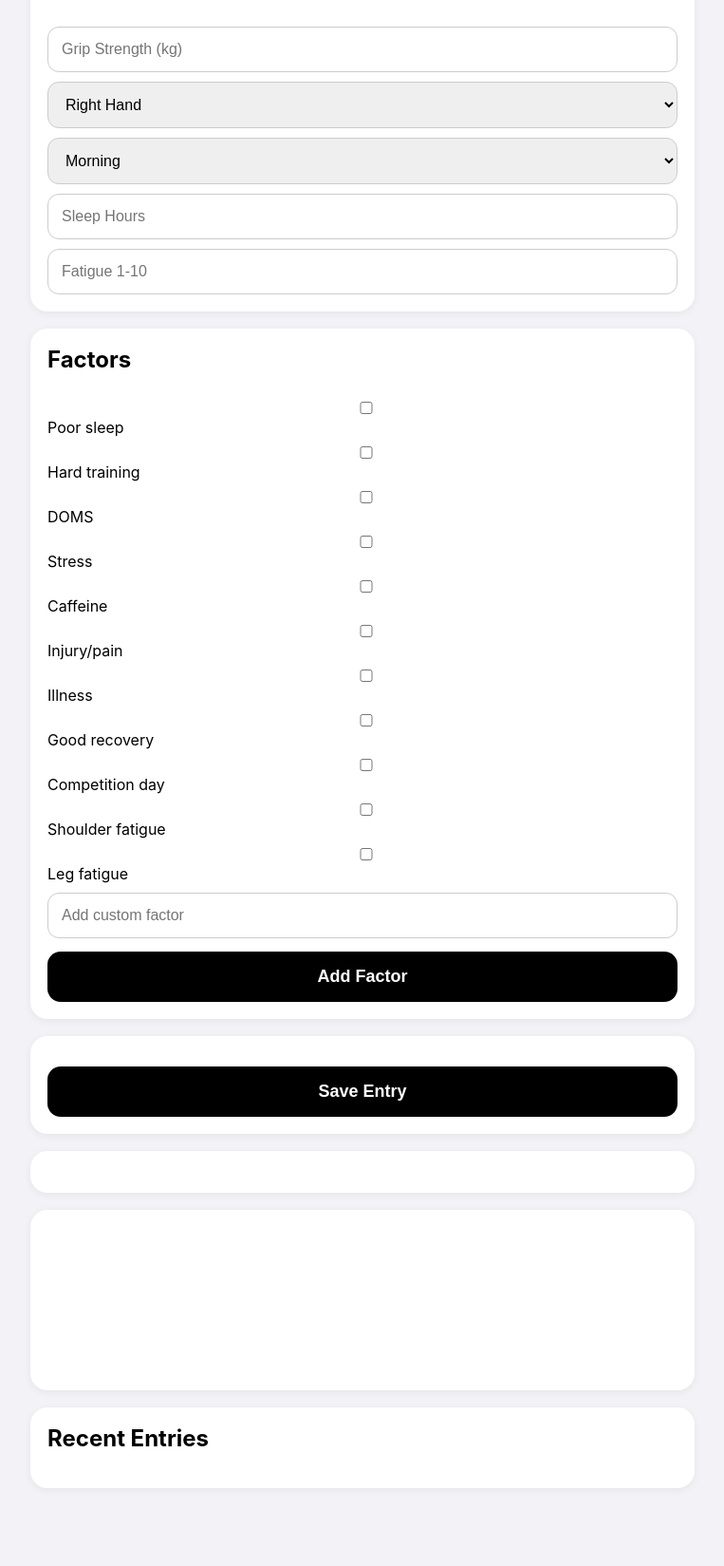
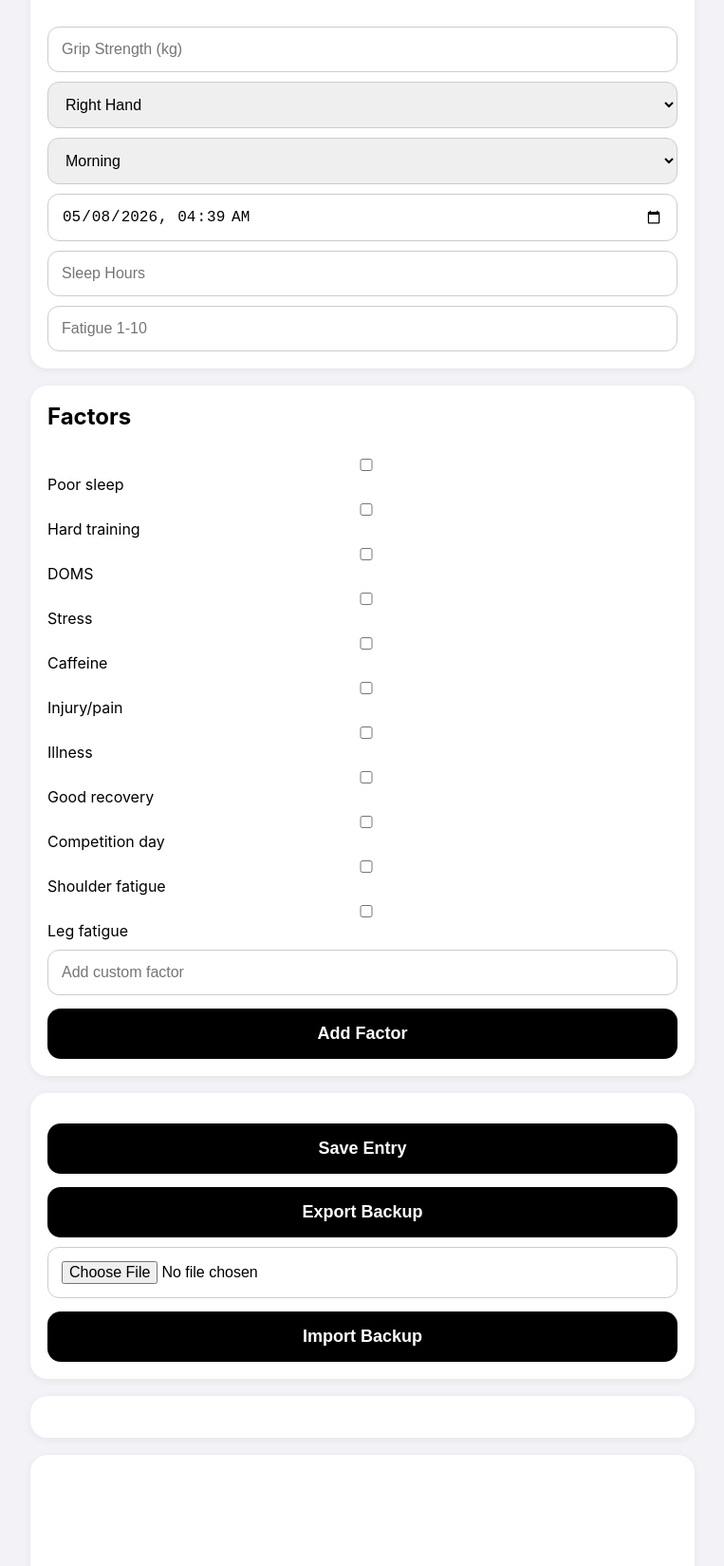
Before and after one commit to KoGaLyoung/GripTracker, a plain HTML site: page index.html in a window 1280 px wide. Shown: the part 78-1727 px from the top of the page at 95% size, without its empty margins (258-1021 px from the left). Before the commit the page ends 1681 px from the top, so only its background shows below. Drawn offline with nearby package versions, Linux system fonts and the light colour scheme.

Commit message:
Update index.html

```diff
--- a/index.html
+++ b/index.html
@@ -29,7 +29,7 @@ h1,h2,h3{
     margin-top:0;
 }
 
-input, select, textarea{
+input, select{
     width:100%;
     padding:14px;
     margin-top:10px;
@@ -106,6 +106,10 @@ button{
     </select>
 
     <input
+        type="datetime-local"
+        id="dateTimeInput">
+
+    <input
         type="number"
         id="sleepInput"
         placeholder="Sleep Hours">
@@ -138,6 +142,19 @@ button{
 
     <button onclick="saveGrip()">
         Save Entry
+    </button>
+
+    <button onclick="exportData()">
+        Export Backup
+    </button>
+
+    <input
+        type="file"
+        id="importFile"
+        accept=".json">
+
+    <button onclick="importData()">
+        Import Backup
     </button>
 
 </div>
@@ -267,6 +284,90 @@ function addCustomFactor(){
     renderFactors();
 }
 
+function exportData(){
+
+    const data = {
+
+        gripData:getData(),
+
+        customFactors:getFactors()
+
+    };
+
+    const blob = new Blob(
+        [JSON.stringify(data,null,2)],
+        {type:"application/json"}
+    );
+
+    const url =
+        URL.createObjectURL(blob);
+
+    const a =
+        document.createElement("a");
+
+    a.href = url;
+
+    a.download =
+        "griptracker_backup.json";
+
+    a.click();
+
+    URL.revokeObjectURL(url);
+}
+
+function importData(){
+
+    const file =
+        document.getElementById("importFile")
+        .files[0];
+
+    if(!file){
+
+        alert("Select a backup file");
+
+        return;
+    }
+
+    const reader = new FileReader();
+
+    reader.onload = function(e){
+
+        try{
+
+            const imported =
+                JSON.parse(e.target.result);
+
+            if(imported.gripData){
+
+                localStorage.setItem(
+                    "gripData",
+                    JSON.stringify(imported.gripData)
+                );
+            }
+
+            if(imported.customFactors){
+
+                localStorage.setItem(
+                    "customFactors",
+                    JSON.stringify(imported.customFactors)
+                );
+            }
+
+            renderFactors();
+
+            updateUI();
+
+            alert("Backup imported");
+
+        }catch{
+
+            alert("Invalid backup file");
+        }
+    };
+
+    reader.readAsText(file);
+}
+
 function formatTime(t){
 
     return new Date(t).toLocaleString();
@@ -298,6 +399,10 @@ function saveGrip(){
     const fatigue =
         document.getElementById("fatigueInput").value;
 
+    const customTime =
+        document.getElementById("dateTimeInput")
+        .value;
+
     const checked =
       [...document.querySelectorAll(
         '#factorChecklist input:checked'
@@ -314,7 +419,7 @@ function saveGrip(){
         sleep:sleep,
         fatigue:fatigue,
         factors:checked,
-        time:new Date().toISOString()
+        time:new Date(customTime).toISOString()
 
     });
 
@@ -562,6 +667,15 @@ renderFactors();
 
 updateUI();
 
+document.getElementById("dateTimeInput")
+    .value =
+    new Date(
+      Date.now()
+      - new Date().getTimezoneOffset()*60000
+    )
+    .toISOString()
+    .slice(0,16);
+
 </script>
 
 </body>
```
